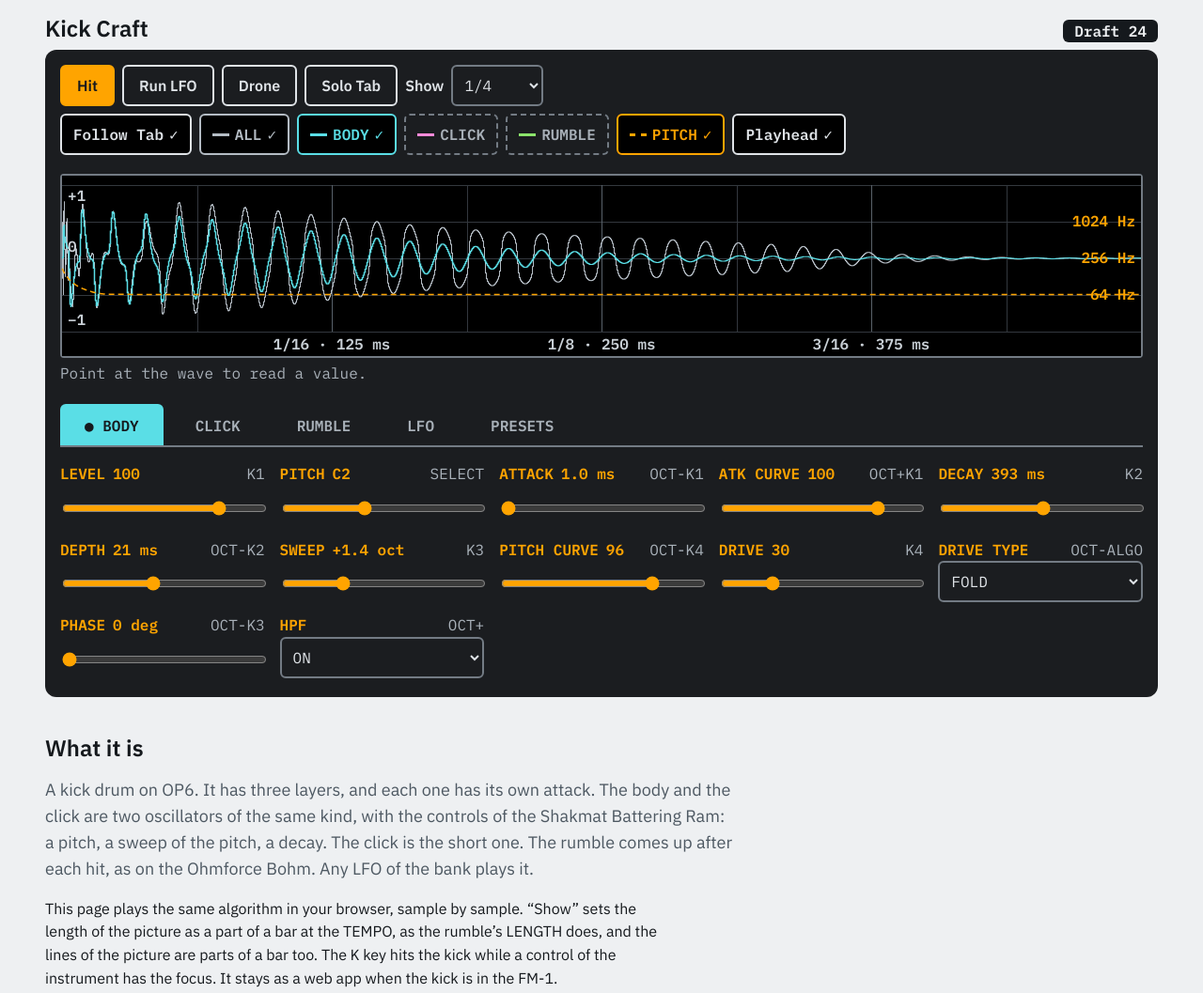
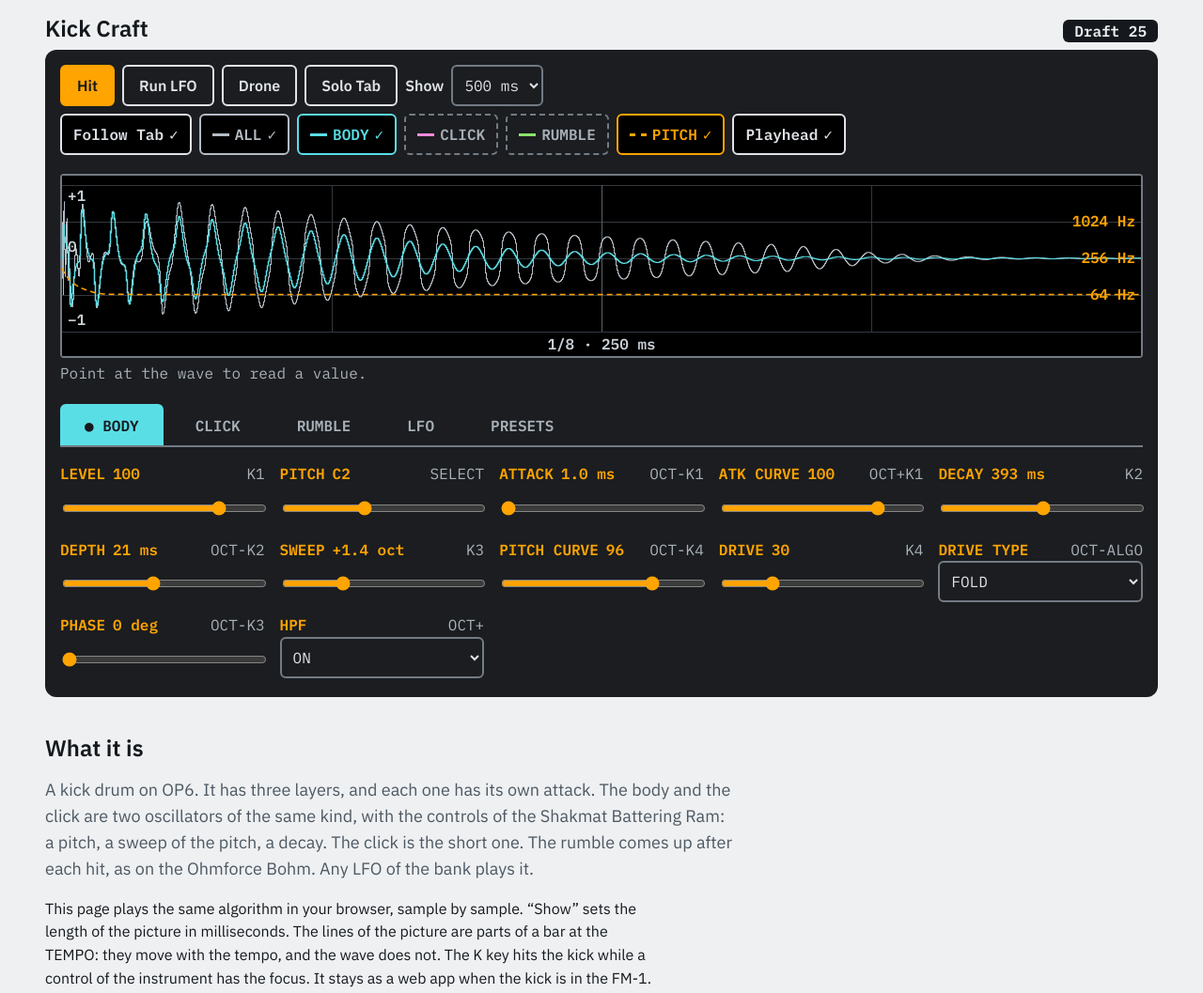
Before and after one commit to kevinsint/kick-craft, a plain HTML site: page index.html in a window 1280 px wide. Shown: the top 1057 px of the page at 94% size. Drawn offline with Linux system fonts and the light colour scheme.

Commit message:
The tempo no longer changes the sound of a hit: the rumble's reverb has its own time, SIZE (150 ms to 2.4 s), and LENGTH only closes the gate; "Show" is in milliseconds and the picture's bar lines move with the tempo (Draft 25)
Co-Authored-By: Claude Fable 5.2 <noreply@anthropic.com>
Claude-Session: https://claude.ai/code/session_01CqWDxjQD7BZcgz1hkU1bBt

```diff
--- a/index.html
+++ b/index.html
@@ -115,7 +115,7 @@ td:first-child { font-family: var(--mono); font-weight: 600; }
   <section class="instrument" aria-labelledby="h-title">
     <div class="top">
       <h1 id="h-title">Kick Craft</h1>
-      <p class="version">Draft 24</p>
+      <p class="version">Draft 25</p>
     </div>
     <div class="device">
       <div class="row">
@@ -124,9 +124,9 @@ td:first-child { font-family: var(--mono); font-weight: 600; }
         <button class="btn" id="drone" type="button" aria-pressed="false">Drone</button>
         <button class="btn" id="solo" type="button" aria-pressed="false">Solo Tab</button>
         <label class="pick" for="span">Show <select id="span">
-          <option value="0.00390625">1/256</option><option value="0.0078125">1/128</option><option value="0.015625">1/64</option><option value="0.03125">1/32</option>
-          <option value="0.0625">1/16</option><option value="0.125">1/8</option><option value="0.25" selected>1/4</option><option value="0.5">1/2</option>
-          <option value="1">1 BAR</option><option value="2">2 BARS</option></select></label>
+          <option value="0.005">5 ms</option><option value="0.01">10 ms</option><option value="0.02">20 ms</option><option value="0.05">50 ms</option>
+          <option value="0.1">100 ms</option><option value="0.2">200 ms</option><option value="0.5" selected>500 ms</option><option value="1">1 s</option>
+          <option value="2">2 s</option><option value="4">4 s</option></select></label>
         <div class="sees" role="group" aria-label="Waves in the picture">
           <button class="btn see" id="see-follow" type="button" aria-pressed="true">Follow Tab</button>
           <button class="btn see" id="see-all" type="button" aria-pressed="true" style="--c:#b4bcc4"><span class="line"></span>ALL</button>
@@ -185,7 +185,7 @@ td:first-child { font-family: var(--mono); font-weight: 600; }
   <section aria-labelledby="h-what">
     <h2 id="h-what">What it is</h2>
     <p class="lede">A kick drum on OP6. It has three layers, and each one has its own attack. The body and the click are two oscillators of the same kind, with the controls of the Shakmat Battering Ram: a pitch, a sweep of the pitch, a decay. The click is the short one. The rumble comes up after each hit, as on the Ohmforce Bohm. Any LFO of the bank plays it.</p>
-    <p>This page plays the same algorithm in your browser, sample by sample. “Show” sets the length of the picture as a part of a bar at the TEMPO, as the rumble’s LENGTH does, and the lines of the picture are parts of a bar too. The <span class="mono">K</span> key hits the kick while a control of the instrument has the focus. It stays as a web app when the kick is in the FM-1.</p>
+    <p>This page plays the same algorithm in your browser, sample by sample. “Show” sets the length of the picture in milliseconds. The lines of the picture are parts of a bar at the TEMPO: they move with the tempo, and the wave does not. The <span class="mono">K</span> key hits the kick while a control of the instrument has the focus. It stays as a web app when the kick is in the FM-1.</p>
   </section>
 
   <section aria-labelledby="h-ram">
@@ -239,7 +239,7 @@ td:first-child { font-family: var(--mono); font-weight: 600; }
       <li><span class="step">7. Drive</span><span class="ctl">DRIVE, FOLD, CLIP or CRUSH</span><span>After the envelope: the tail gets cleaner as it falls. In MIX mode the click and the noise go round it, so a loud body does not flatten them. In FM and RING the click is inside the body and takes the drive.</span></li>
       <li><span class="step">8. Low cut</span><span class="ctl">HPF</span><span>30 Hz, 3rd order.</span></li>
       <li><span class="step">9. Three levels, then the mix</span><span class="ctl">LEVEL of each layer</span><span>The body, the click and the rumble each have a LEVEL. No level moves another layer: with the body at 0 you hear the click and the rumble alone. Then the sum, in the centre, before the compressor.</span></li>
-      <li><span class="step">10. Rumble</span><span class="ctl">LEVEL, ATTACK, DELAY, REVERB, LENGTH, DARK, GRIT, PHASE, LFO</span><span>The kick after its drive, before the body’s LEVEL, goes into four short echoes that feed themselves (a small reverb), then a low-pass at DARK and a drive of its own. Each hit pushes it down, and it comes up again in its ATTACK time, 5 ms to 1 s. PHASE makes it later by up to one cycle of the body’s note, so its lows add to the body or take from it. LENGTH is how long the rumble lasts after a hit, as a part of a bar at the tempo: 1/16, 1/8, 1/4, 1/2, 1 bar, 2 bars or 4 bars. The echoes fall to nothing in that time, and the rumble is closed at its end, so it stops on the clock. A new hit starts the count again. DELAY puts repeats of the kick before the echoes: DLY TIME, a part of a bar at the tempo from 1/64 to 1/2, with triplets (T) and dotted values (D), and DLY BACK, how long they go on. REVERB at 0 takes the echoes out, so the low-pass has the kick and its repeats only. An LFO moves the rumble’s LEVEL (down to silence) and its DARK (up to 2 octaves each way); one cycle of it is 4 bars to 1/32 of a bar.</span></li>
+      <li><span class="step">10. Rumble</span><span class="ctl">LEVEL, ATTACK, DELAY, REVERB, SIZE, LENGTH, DARK, GRIT, PHASE, LFO</span><span>The kick after its drive, before the body’s LEVEL, goes into four short echoes that feed themselves (a small reverb), then a low-pass at DARK and a drive of its own. Each hit pushes it down, and it comes up again in its ATTACK time, 5 ms to 1 s. PHASE makes it later by up to one cycle of the body’s note, so its lows add to the body or take from it. SIZE is the time the echoes take to fall to nothing, 150 ms to 2.4 s. It is not on the clock, so the tempo does not change the rumble’s tone. LENGTH is where the rumble closes after a hit, as a part of a bar at the tempo: 1/16, 1/8, 1/4, 1/2, 1 bar, 2 bars or 4 bars. It closes a gate and nothing else, so the rumble stops on the clock. A new hit starts the count again. DELAY puts repeats of the kick before the echoes: DLY TIME, a part of a bar at the tempo from 1/64 to 1/2, with triplets (T) and dotted values (D), and DLY BACK, how long they go on. REVERB at 0 takes the echoes out, so the low-pass has the kick and its repeats only. An LFO moves the rumble’s LEVEL (down to silence) and its DARK (up to 2 octaves each way); one cycle of it is 4 bars to 1/32 of a bar.</span></li>
       <li><span class="step">11. Duck</span><span class="ctl">DUCK</span><span>The body’s level envelope, upside down, lowers OP1 to OP3.</span></li>
     </ol>
     <h3>The trigger: 1 V, going up</h3>
@@ -278,10 +278,10 @@ td:first-child { font-family: var(--mono); font-weight: 600; }
         <tr><td>CLICK</td><td data-label="KNOB1">LEVEL: the click’s volume, with its noise</td><td data-label="KNOB2">TUNE: its pitch</td><td data-label="KNOB3">SNAP: its length</td><td data-label="KNOB4">SWEEP: how far its pitch starts above TUNE</td></tr>
         <tr><td>CLICK, OCT- held</td><td data-label="KNOB1">NOISE: how much</td><td data-label="KNOB2">ATTACK: the click’s</td><td data-label="KNOB3">SNAP in the smallest steps</td><td data-label="KNOB4">TONE: the noise, dark to bright</td></tr>
         <tr><td>CLICK, OCT+ held</td><td data-label="KNOB1">PITCH CURVE: the click’s</td><td data-label="KNOB2">Free</td><td data-label="KNOB3">Free</td><td data-label="KNOB4">Free</td></tr>
-        <tr><td>RUMBLE</td><td data-label="KNOB1">LEVEL: the rumble’s volume</td><td data-label="KNOB2">LENGTH: the tail’s length on the clock, 1/16 of a bar to 4 bars</td><td data-label="KNOB3">DARK: its low-pass, 50 to 400 Hz</td><td data-label="KNOB4">GRIT: its own drive</td></tr>
+        <tr><td>RUMBLE</td><td data-label="KNOB1">LEVEL: the rumble’s volume</td><td data-label="KNOB2">LENGTH: where the rumble closes on the clock, 1/16 of a bar to 4 bars</td><td data-label="KNOB3">DARK: its low-pass, 50 to 400 Hz</td><td data-label="KNOB4">GRIT: its own drive</td></tr>
         <tr><td>RUMBLE, OCT+ held</td><td data-label="KNOB1">REVERB: how much of the echoes</td><td data-label="KNOB2">DELAY: how much of the repeats</td><td data-label="KNOB3">DLY TIME</td><td data-label="KNOB4">DLY BACK</td></tr>
         <tr><td>RUMBLE, LFO held</td><td data-label="KNOB1">LFO LEVEL: the LFO’s amount on LEVEL</td><td data-label="KNOB2">On LENGTH</td><td data-label="KNOB3">LFO DARK: the LFO’s amount on DARK</td><td data-label="KNOB4">On GRIT</td></tr>
-        <tr><td>RUMBLE, OCT- held</td><td data-label="KNOB1">PHASE: the rumble against the body</td><td data-label="KNOB2">ATTACK: the rumble’s</td><td data-label="KNOB3">DARK in the smallest steps</td><td data-label="KNOB4">DUCK: how much the drones go down</td></tr>
+        <tr><td>RUMBLE, OCT- held</td><td data-label="KNOB1">PHASE: the rumble against the body</td><td data-label="KNOB2">ATTACK: the rumble’s</td><td data-label="KNOB3">SIZE: the time of the echoes, 150 ms to 2.4 s</td><td data-label="KNOB4">DUCK: how much the drones go down</td></tr>
       </tbody>
     </table>
     <p>The screen: the picture of one hit (its wave and its pitch, as above), which flashes on each hit; the note and the trigger’s LFO at the top; the four dials; a fourth box for the kick beside the three voices.</p>
@@ -327,6 +327,7 @@ function kickTimes() {
     tune: function (v) { return 40 * Math.pow(2, v / 127 * 6); },                           /* the click's note: 40 Hz .. 2.56 kHz */
     lengths: [1 / 16, 1 / 8, 1 / 4, 1 / 2, 1, 2, 4],                                        /* the rumble's LENGTH, in bars of 4 beats */
     length: function (index, bpm) { return this.lengths[index] * 240 / bpm; },              /* ... and in seconds at a tempo */
+    size: function (v) { return 0.15 * Math.pow(2, v / 127 * 4); },                         /* the rumble's SIZE: 150 ms .. 2.4 s for the reverb to fall to nothing, not on the clock */
     dark: function (v) { return 50 * Math.pow(2, v / 127 * 3); },                           /* the rumble's low-pass: 50 .. 400 Hz */
     lfoBars: [4, 2, 1, 1 / 2, 1 / 4, 1 / 8, 1 / 16, 1 / 32],                                /* the rumble's LFO: one cycle, in bars */
     delayBars: [1 / 64, 1 / 32, 1 / 24, 1 / 16, 1 / 12, 3 / 32, 1 / 8, 1 / 6, 3 / 16, 1 / 4, 1 / 2]      /* the rumble's DELAY, in bars: T is a triplet, D is dotted */                            /* the rumble's low-pass: 50 .. 400 Hz */
@@ -339,7 +340,7 @@ function makeCore(rate) {
   var ECHO = [0.0297, 0.0371, 0.0411, 0.0533];      /* the rumble's four echoes, in seconds: no two in a simple ratio */
   var p = { pitch: 24, decay: 64, depth: 56, sweep: 36, drive: 30, level: 100, curve: 96, phase: 0, type: 0, attack: 0, acurve: 100, hpf: 1,
             click: 71, bend: 76, tune: 48, snap: 64, cattack: 0, ccurve: 96, noise: 42, tone: 80, mode: 0,
-            rumble: 55, rlen: 2, dark: 50, grit: 50, rattack: 81, rphase: 0, duck: 80, reverb: 127, delay: 0, ddiv: 3, dfbk: 50, ldiv: 3, lshape: 0, llevel: 0, ldark: 0, bpm: 120, steps: 16, trigs: 4, shift: 0 };
+            rumble: 55, rlen: 2, dark: 50, grit: 50, rattack: 81, rphase: 0, duck: 80, reverb: 127, size: 55, delay: 0, ddiv: 3, dfbk: 50, ldiv: 3, lshape: 0, llevel: 0, ldark: 0, bpm: 120, steps: 16, trigs: 4, shift: 0 };
   var d = {}, k;
   var lines = ECHO.map(function (s) { return new Float32Array(Math.floor(s * rate)); }), at = [0, 0, 0, 0], damp = [0, 0, 0, 0], back = [0, 0, 0, 0];
   var late = new Float32Array(Math.ceil(rate / 16) + 2), lateAt = 0;      /* the rumble's PHASE: up to one cycle of C0 */
@@ -366,8 +367,8 @@ function makeCore(rate) {
     d.noiseLevel = p.noise / 127 * 2.5 * d.amount;      /* the noise is part of the click: the click's LEVEL moves it too */ d.noiseKeep = Math.exp(-TWO_PI * T.tone(p.tone) / (rate / noiseEvery));
     d.hpKeep = 1 - TWO_PI * 30 / rate;
     d.life = Math.floor(rate * (Math.max(d.attack + 3 * T.decay(p.decay), d.clickAttack + 3 * d.clickTime) + 0.05));
-    d.length = T.length(p.rlen, p.bpm);
-    for (k = 0; k < 4; k++) back[k] = Math.pow(0.001, ECHO[k] / d.length);      /* each echo's way back: -60 dB after LENGTH, a part of a bar at the tempo */
+    d.length = T.length(p.rlen, p.bpm);      /* LENGTH, a part of a bar at the tempo, only closes the gate */
+    for (k = 0; k < 4; k++) back[k] = Math.pow(0.001, ECHO[k] / T.size(p.size));      /* each echo's way back: -60 dB after SIZE. Not from LENGTH: the tempo must not change the rumble's tone */
     d.darkHz = T.dark(p.dark); d.darkKeep = Math.exp(-TWO_PI * d.darkHz / rate);
     d.lfoStep = 32 / (T.lfoBars[p.ldiv] * 240 / p.bpm * rate); d.lfoLevel = p.llevel / 127; d.lfoDark = p.ldark / 127;
     d.reverb = p.reverb / 127; d.echoN = Math.max(1, Math.min(echo.length - 1, Math.floor(T.delayBars[p.ddiv] * 240 / p.bpm * rate))); d.echoMix = p.delay / 127; d.echoBack = p.dfbk / 127 * 0.9;
@@ -570,6 +571,7 @@ function makeKickEngine(outRate) {
     { id: 'grit', name: 'GRIT', where: 'K4', min: 0, max: 127, value: 50, text: plain },
     { id: 'rphase', name: 'PHASE', where: 'OCT-K1', min: 0, max: 127, value: 0, text: degrees },
     { id: 'reverb', name: 'REVERB', where: 'OCT+K1', min: 0, max: 127, value: 127, text: plain },
+    { id: 'size', name: 'SIZE', where: 'OCT-K3', min: 0, max: 127, value: 55, text: function (v) { return ms(T.size(v)); } },
     { id: 'rlen', name: 'LENGTH', where: 'K2', options: ['1/16', '1/8', '1/4', '1/2', '1 BAR', '2 BARS', '4 BARS'], value: 2 },
     { id: 'delay', name: 'DELAY', where: 'OCT+K2', min: 0, max: 127, value: 0, text: plain },
     { id: 'ddiv', name: 'DLY TIME', where: 'OCT+K3', options: ['1/64', '1/32', '1/16T', '1/16', '1/8T', '1/16D', '1/8', '1/4T', '1/8D', '1/4', '1/2'], value: 3 },
@@ -654,8 +656,8 @@ function makeKickEngine(outRate) {
       byHand[name] = !byHand[name]; showSees(); redraw(false);
     });
   });
-  /* the picture's length: a part of a bar at the tempo, as the rumble's LENGTH */
-  function setSpan() { span = Number(document.getElementById('span').value) * 240 / (value.bpm || 120); }
+  /* the picture's length, in seconds: not a part of a bar, so the wave keeps its width when the TEMPO changes */
+  function setSpan() { span = Number(document.getElementById('span').value); }
   function render() {
     var count = Math.floor(span * RATE), core = makeCore(RATE), i;
     var made = { count: count, all: new Float32Array(count), body: new Float32Array(count), click: new Float32Array(count), rumble: new Float32Array(count), hz: new Float32Array(count), hz2: new Float32Array(count) };
@@ -689,10 +691,12 @@ function makeKickEngine(outRate) {
     sc.strokeStyle = GRID; sc.lineWidth = f.ratio; sc.beginPath();
     [1, 0.5, 0, -0.5, -1].forEach(function (v) { sc.moveTo(0, Math.round(Y(v)) + 0.5); sc.lineTo(w, Math.round(Y(v)) + 0.5); });
     sc.stroke();
-    /* the time grid: the picture in 8 parts of the clock; the even lines are stronger and have a name */
-    var part = Number(document.getElementById('span').value);
-    for (s = 1; s < 8; s++) {
-      x = Math.round(s / 8 * w) + 0.5; sc.strokeStyle = s % 2 ? GRID : GRID_STRONG;
+    /* the time grid: 4 to 7 lines at parts of a bar, so the lines move with the TEMPO and the wave does not; the even lines are stronger and have a name */
+    var bar = 240 / (value.bpm || 120), part = 4, marks;
+    while (part > 1 / 4096 && span / (part * bar) < 4) part /= 2;
+    marks = Math.ceil(span / (part * bar)) - 1;
+    for (s = 1; s <= marks; s++) {
+      x = Math.round(s * part * bar / span * w) + 0.5; sc.strokeStyle = s % 2 ? GRID : GRID_STRONG;
       sc.beginPath(); sc.moveTo(x, f.top); sc.lineTo(x, f.bottom); sc.stroke();
     }
     function trace(a, colour, width) {
@@ -726,7 +730,7 @@ function makeKickEngine(outRate) {
     sc.fillStyle = TEXT; sc.textAlign = 'left';
     sc.fillText('+1', 6 * f.ratio, Y(1) + 12 * f.ratio); sc.fillText('0', 6 * f.ratio, Y(0) - 12 * f.ratio); sc.fillText('−1', 6 * f.ratio, Y(-1) - 12 * f.ratio);
     sc.textAlign = 'center';
-    for (s = 2; s < 8; s += 2) sc.fillText(barText(part * s / 8) + (w / f.ratio >= 700 ? ' \u00B7 ' + timeText(Math.round(span * s / 8 * 100000) / 100000) : ''), s / 8 * w, h - 12 * f.ratio);
+    for (s = 2; s <= marks; s += 2) if (s * part * bar / span < 0.94) sc.fillText(barText(part * s) + (w / f.ratio >= 700 ? ' \u00B7 ' + timeText(Math.round(part * s * bar * 10000) / 10000) : ''), s * part * bar / span * w, h - 12 * f.ratio);
     if (now.pitch) { sc.fillStyle = AMBER; sc.textAlign = 'right'; [64, 256, 1024].forEach(function (v) { sc.fillText(v + ' Hz', w - 6 * f.ratio, pitchY(v)); }); }
     describe();
   }
@@ -925,6 +929,8 @@ function makeKickEngine(outRate) {
       if (values.rlen === undefined && isFinite(Number(values.size))) add.rlen = nearest(T.lengths, 0.15 * Math.pow(2, Number(values.size) / 127 * 4));
       if (values.ldiv === undefined && isFinite(Number(values.lrate))) add.ldiv = nearest(T.lfoBars, 1 / (0.05 * Math.pow(2, Number(values.lrate) / 127 * 8.64)));
       if (values.ddiv === undefined && isFinite(Number(values.dtime))) add.ddiv = nearest(T.delayBars, 0.01 * Math.pow(2, Number(values.dtime) / 127 * 5.64));
+      /* a preset from before SIZE: its reverb fell to nothing in its LENGTH at its tempo, so SIZE takes that time */
+      if (values.size === undefined && T.lengths[values.rlen] !== undefined) add.size = 127 * Math.log2(T.lengths[values.rlen] * bar / 0.15) / 4;
       values = Object.assign({}, values, add);
     }
     for (var id in controls) {
```
Also changed, not shown: tests/engine.test.js (+18 -2 lines).
